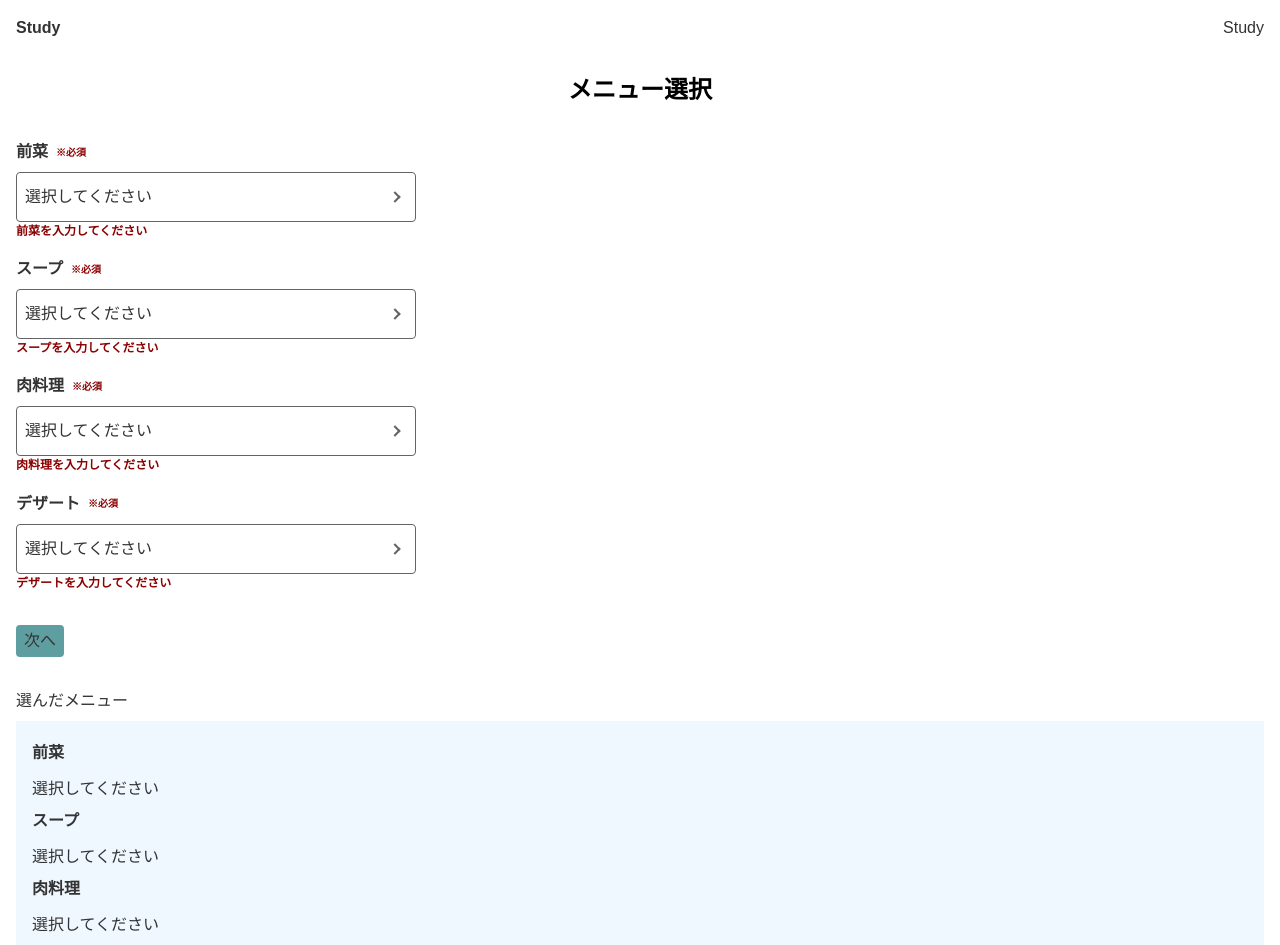
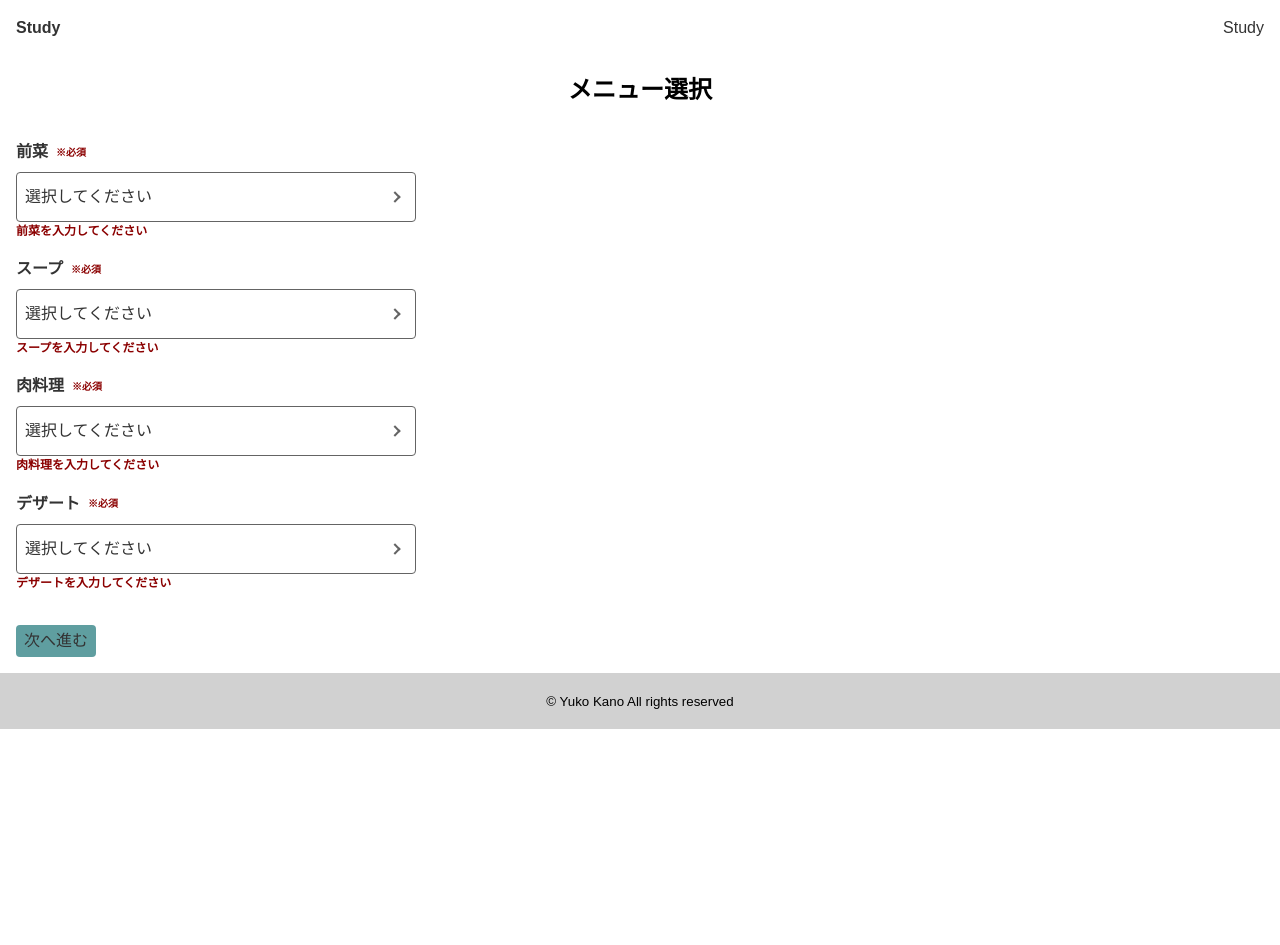
Before and after one commit to YukoKano/study-next-js, a Next.js app: page /study/appraisal in a window 1280 px wide. Shown: the top 945 px of the page. After the commit the page ends 800 px from the top, so only its background shows below. Built offline with nearby package versions, Linux system fonts and the light colour scheme.

Commit message:
変数をある程度揃えた

```diff
--- a/src/components/AppraisalEntryForm/AppraisalEntryForm.jsx
+++ b/src/components/AppraisalEntryForm/AppraisalEntryForm.jsx
@@ -4,69 +4,56 @@ import { SelectedMenu } from "../SelectedMenu/SelectedMenu";
 import { NextButton } from "../NextButton/NextButton";
 import { PersonalInformationForm } from "../PersonalInformationForm/PersonalInformationForm";
 import { MenuForm } from "../MenuForm/MenuForm";
-import { ConfirmButton } from "../ComfirmButton/ConfirmButton";
+import { Button } from "../ComfirmButton/ConfirmButton";
 
-const initialMenuState = {
+const initialState = {
+  menu: {
     appetizer: "選択してください",
     soup: "選択してください",
     meatDish: "選択してください",
     dessert: "選択してください",
-};
-
-const initialPersonalInfoState = {
+  },
+  personalInfo: {
     name: "",
     postcode: "",
     tel: "",
     email: "",
     radio: false,
+  },
 };
 
 export const AppraisalEntryForm = () => {
   const [isModal, setIsModal] = useState(false);
   const toggleModal = () => setIsModal(!isModal);
 
-  const [menuState, setMenuState] = useState(initialMenuState);
+  const [inputState, setInputState] = useState(initialState);
 
   const [isMenuOK, setIsMenuOK] = useState(false);
   const [isAllOK, setIsAllOK] = useState(false);
-  // menuも入ってないし、全部埋まってない時を、変数としてもつ
-  const isConfirm = !isMenuOK || !isAllOK;
-
-  const [personalInfo, setPersonalInfo] = useState(initialPersonalInfoState);
 
   return (
     <form>
+      {/* // なるべく出しわけは子でやる　親は呼ぶだけで具材は親が渡す　＝　出しわけするためのやつを子に渡す */}
       <MenuForm
-        menuState={menuState}
+        inputState={inputState}
+        setInputState={setInputState}
+        isModal={isModal}
         toggleModal={toggleModal}
-        setMenuState={setMenuState} // いらないかも？
-        isModal={isModal}
       />
 
-      {/* // メニューが全部埋まっていて、ボタンを押した後 // 個人情報のフォーム */}
       <PersonalInformationForm
-        personalInfo={personalInfo}
-        setPersonalInfo={setPersonalInfo}
+        setInputState={setInputState}
+        isMenuOK={isMenuOK}
+      />
+
+      <Button
+        inputState={inputState}
+        setIsMenuOK={setIsMenuOK}
         setIsAllOK={setIsAllOK}
-        isMenuOK={isMenuOK} // なるべく出しわけは子でやる　親は呼ぶだけで具材は親が渡す　＝　出しわけするためのやつを子に渡す
       />
-      {/* // menuが埋まってなかったら // 子にboolをわたしてOk //
-      TODO:confirmと一緒になったらいいな〜 汎用的にするなら命名を変える */}
-      <NextButton
-        menuTexts={menuState}
-        setIsMenuOK={setIsMenuOK}
-        isShow={isMenuOK}
-      />
+
       {/* // フォーム全部入ったら // 選んだやつ */}
-      <SelectedMenu
-        menuTexts={Object.assign(menuState, personalInfo)}
-        isAllOK={isAllOK}
-      />
-      <ConfirmButton
-        personalInfo={personalInfo}
-        setIsAllOK={setIsAllOK}
-        isConfirm={isConfirm}
-      />
+      <SelectedMenu inputState={inputState} isAllOK={isAllOK} />
     </form>
   );
 };
--- a/src/components/ComfirmButton/ConfirmButton.jsx
+++ b/src/components/ComfirmButton/ConfirmButton.jsx
@@ -1,22 +1,29 @@
 import styles from "@/styles/AppraisalEntryForm.module.css";
 
-export const ConfirmButton = ({ personalInfo, setIsAllOK }) => {
-  const notEntered = Object.values(personalInfo).some((val) => val === "");
+export const Button = ({ inputState, setIsMenuOK, setIsAllOK }) => {
+  const notMenuEntered = Object.values(inputState.menu).some(
+    (val) => val === "選択してください"
+  );
+
+  const notPersonalInfoEntered = Object.values(inputState.personalInfo).some(
+    (val) => val === ""
+  );
+
+  const isComfirmOK = !notMenuEntered && !notPersonalInfoEntered;
 
   const handleClick = (e) => {
     e.preventDefault();
-    if (notEntered) {
-      console.log("NG");
-    } else {
-      console.log("OK");
+    if (!notMenuEntered) {
+      setIsMenuOK(true);
+    }
+    if (isComfirmOK) {
       setIsAllOK(true);
     }
   };
 
   return (
-    // TODO: ここをnextButtonと揃える　ロジックは上に書く、渡す
     <button className={styles.nextButton} onClick={handleClick}>
-      確認画面へ進む
+      次へ進む
     </button>
   );
 };
--- a/src/components/MenuForm/MenuForm.jsx
+++ b/src/components/MenuForm/MenuForm.jsx
@@ -5,16 +5,22 @@ import { SelectBox } from "../SelectBox/SelectBox";
 
 const courseCategories = COURSES.map((val) => val.course);
 
-export const MenuForm = ({ setMenuState, isModal, toggleModal, menuState }) => {
+export const MenuForm = ({
+  setInputState,
+  isModal,
+  toggleModal,
+  inputState,
+}) => {
   const [selectedCategory, setSelectedCategory] = useState("");
 
+  console.log(inputState);
   return (
     <>
       {courseCategories.map((categoryName) => (
         <SelectBox
           key={categoryName}
           category={categoryName}
-          text={menuState[categoryName]}
+          text={inputState.menu[categoryName]}
           toggleModal={toggleModal}
           setSelectedCategory={setSelectedCategory}
         />
@@ -24,7 +30,7 @@ export const MenuForm = ({ setMenuState, isModal, toggleModal, menuState }) => {
         isModal={isModal}
         category={selectedCategory}
         toggleModal={toggleModal}
-        setMenuState={setMenuState}
+        setInputState={setInputState}
       />
 
       {/* // 中身は別データから持ってくる、処理が綺麗そう　categoryで持ってきて、filterを使うとか */}
--- a/src/components/Modal/Modal.jsx
+++ b/src/components/Modal/Modal.jsx
@@ -1,16 +1,19 @@
 import styles from "@/styles/AppraisalEntryForm.module.css";
 import { findCategory } from "@/utils/findCourses";
 
-export const Modal = ({ setMenuState, isModal, category, toggleModal }) => {
+export const Modal = ({ setInputState, isModal, category, toggleModal }) => {
   if (!isModal) return null; // 早期リターン
 
   const updateMenu = (category, e) => {
     e.preventDefault();
 
     const text = e.currentTarget.innerText;
-    setMenuState((prevMenuState) => ({
+    setInputState((prevMenuState) => ({
       ...prevMenuState,
-      [category]: text,
+      menu: {
+        ...prevMenuState.menu,
+        [category]: text,
+      },
     }));
   };
 
--- a/src/components/NextButton/NextButton.jsx
+++ b/src/components/NextButton/NextButton.jsx
@@ -1,17 +1,17 @@
 import styles from "@/styles/AppraisalEntryForm.module.css";
 
-export const NextButton = ({ menuTexts, setIsMenuOK }) => {
-  const notEntered = Object.values(menuTexts).some(
+export const NextButton = ({ inputState }) => {
+  const isNotEntered = Object.values(inputState.menu).some(
     (val) => val === "選択してください"
-  ); // ここ分かってない
+  );
 
   const nextButtonClick = (e) => {
     e.preventDefault();
-    if (notEntered) {
+    if (isNotEntered) {
       console.log("NG");
     } else {
       console.log("OK");
-      setIsMenuOK(true);
+      // setIsMenuOK(true);
     }
   };
 
--- a/src/components/PersonalInformationForm/PersonalInformationForm.jsx
+++ b/src/components/PersonalInformationForm/PersonalInformationForm.jsx
@@ -1,23 +1,30 @@
 import styles from "@/styles/AppraisalEntryForm.module.css";
 import { ConfirmButton } from "../ComfirmButton/ConfirmButton";
 
-export const PersonalInformationForm = ({
-  personalInfo,
-  setPersonalInfo,
-  setIsAllOK,
-  isMenuOK,
-}) => {
+export const PersonalInformationForm = ({ setInputState, isMenuOK }) => {
   if (!isMenuOK) return null;
 
   const handleOnChange = (e) => {
-    setPersonalInfo((prevInfo) => {
-      return { ...prevInfo, [e.target.name]: e.target.value };
+    setInputState((prevInfo) => {
+      return {
+        ...prevInfo,
+        personalInfo: {
+          ...prevInfo.personalInfo,
+          [e.target.name]: e.target.value,
+        },
+      };
     });
   };
 
   const handleRadioChange = (e) => {
-    setPersonalInfo((prevInfo) => {
-      return { ...prevInfo, [e.target.name]: e.target.id === "yes" };
+    setInputState((prevInfo) => {
+      return {
+        ...prevInfo,
+        personalInfo: {
+          ...prevInfo.personalInfo,
+          [e.target.name]: e.target.id === "yes",
+        },
+      };
     });
   };
 
--- a/src/components/SelectBox/SelectBox.jsx
+++ b/src/components/SelectBox/SelectBox.jsx
@@ -8,7 +8,7 @@ export const SelectBox = ({
   setSelectedCategory,
 }) => {
   const menu = findCategory(category);
-  console.log(menu);
+  // console.log(menu);
 
   const handleModal = (e) => {
     e.preventDefault();
--- a/src/components/SelectedMenu/SelectedMenu.jsx
+++ b/src/components/SelectedMenu/SelectedMenu.jsx
@@ -1,30 +1,32 @@
 import styles from "@/styles/AppraisalEntryForm.module.css";
 
-export const SelectedMenu = ({ menuTexts }) => {
+export const SelectedMenu = ({ inputState, isAllOK }) => {
+  if (!isAllOK) return null;
+
   return (
     <>
       <p className={styles.title}>選んだメニュー</p>
       <dl className={styles.selectedMenu}>
         {/* menu */}
         <dd className={styles.selectedMenuTitle}>前菜</dd>
-        <dt>{menuTexts.appetizer}</dt>
+        <dt>{inputState.menu.appetizer}</dt>
         <dd className={styles.selectedMenuTitle}>スープ</dd>
-        <dt>{menuTexts.soup}</dt>
+        <dt>{inputState.menu.soup}</dt>
         <dd className={styles.selectedMenuTitle}>肉料理</dd>
-        <dt>{menuTexts.meatDish}</dt>
+        <dt>{inputState.menu.meatDish}</dt>
         <dd className={styles.selectedMenuTitle}>デザート</dd>
-        <dt>{menuTexts.dessert}</dt>
+        <dt>{inputState.menu.dessert}</dt>
         {/* Personal Info */}
         <dd className={styles.selectedMenuTitle}>名前</dd>
-        <dt>{menuTexts.name}</dt>
+        <dt>{inputState.personalInfo.name}</dt>
         <dd className={styles.selectedMenuTitle}>郵便番号</dd>
-        <dt>{menuTexts.postcode}</dt>
+        <dt>{inputState.personalInfo.postcode}</dt>
         <dd className={styles.selectedMenuTitle}>電話番号</dd>
-        <dt>{menuTexts.tel}</dt>
+        <dt>{inputState.personalInfo.tel}</dt>
         <dd className={styles.selectedMenuTitle}>メール</dd>
-        <dt>{menuTexts.email}</dt>
+        <dt>{inputState.personalInfo.email}</dt>
         <dd className={styles.selectedMenuTitle}>キャンペーン</dd>
-        <dt>{menuTexts.radio ? "はい" : "いいえ"}</dt>
+        <dt>{inputState.personalInfo.radio ? "はい" : "いいえ"}</dt>
       </dl>
     </>
   );
```
Lines whose indentation alone changed are shown as unchanged.
